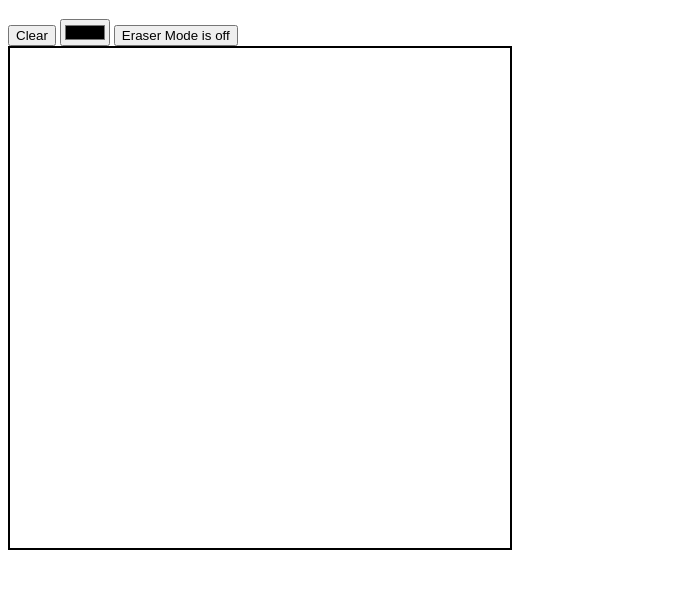
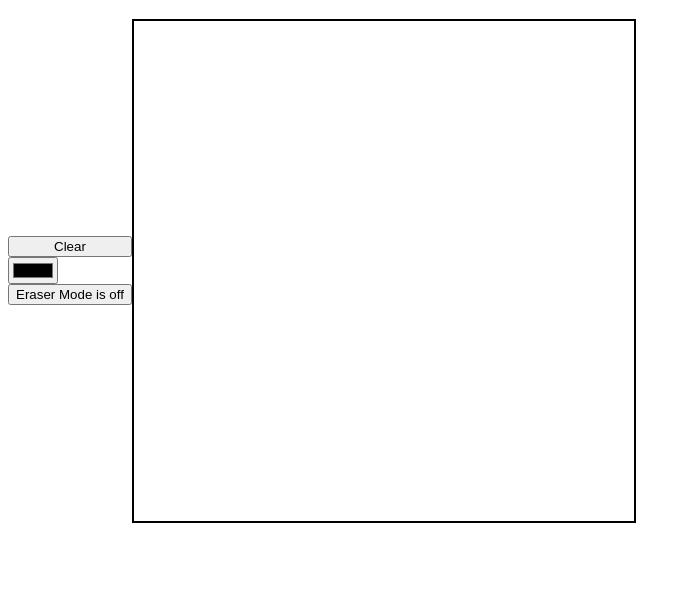
Before and after one commit to AdamDabre/Etch-a-Sketch, a plain HTML site: page index.html in a window 1280 px wide. Shown: the part 61-650 px from the top of the page, without its empty margins (0-691 px from the left). Drawn offline with Linux system fonts and the light colour scheme.

Commit message:
Site functionality is complete, only styling changes are to me made in future

```diff
--- a/index.Js
+++ b/index.Js
@@ -1,5 +1,6 @@
 //using a double for loop to create a grid of divs per collum per row
 function createGrid(rowsAmount, columnsAmount) {
+    let box = document.querySelector("#mainBox")
     let container = document.querySelector("#container");
 
     for (let i = 0; i < columnsAmount; i++) {
@@ -14,7 +15,7 @@ function createGrid(rowsAmount, columnsAmount) {
         }
         container.appendChild(column);
     }
-    document.body.appendChild(container);
+    document.box.appendChild(container);
 }
 
 
--- a/index.html
+++ b/index.html
@@ -10,9 +10,13 @@
   </head>
   <body>
     <h1>Etch-a-Sketch</h1>
-    <div id="container"></div>
-    <button id="clear">Clear</button>
-    <input type="color" id="color-picker" />
-    <button id="eraserBtn">Eraser Mode is off</button>
+    <div id="mainBox">
+      <div id="buttonSection">
+        <button id="clear">Clear</button>
+        <input type="color" id="color-picker" />
+        <button id="eraserBtn">Eraser Mode is off</button>
+      </div>
+      <div id="container"></div>
+    </div>
   </body>
 </html>
--- a/style.css
+++ b/style.css
@@ -20,3 +20,12 @@
     background-color: rgb(255, 255, 255);
 
 }
+#mainBox{
+    display: flex;
+    justify-content: flex-start;
+    align-items: center;
+}
+#buttonSection{
+    display: flex;
+    flex-flow: column;
+}
```
